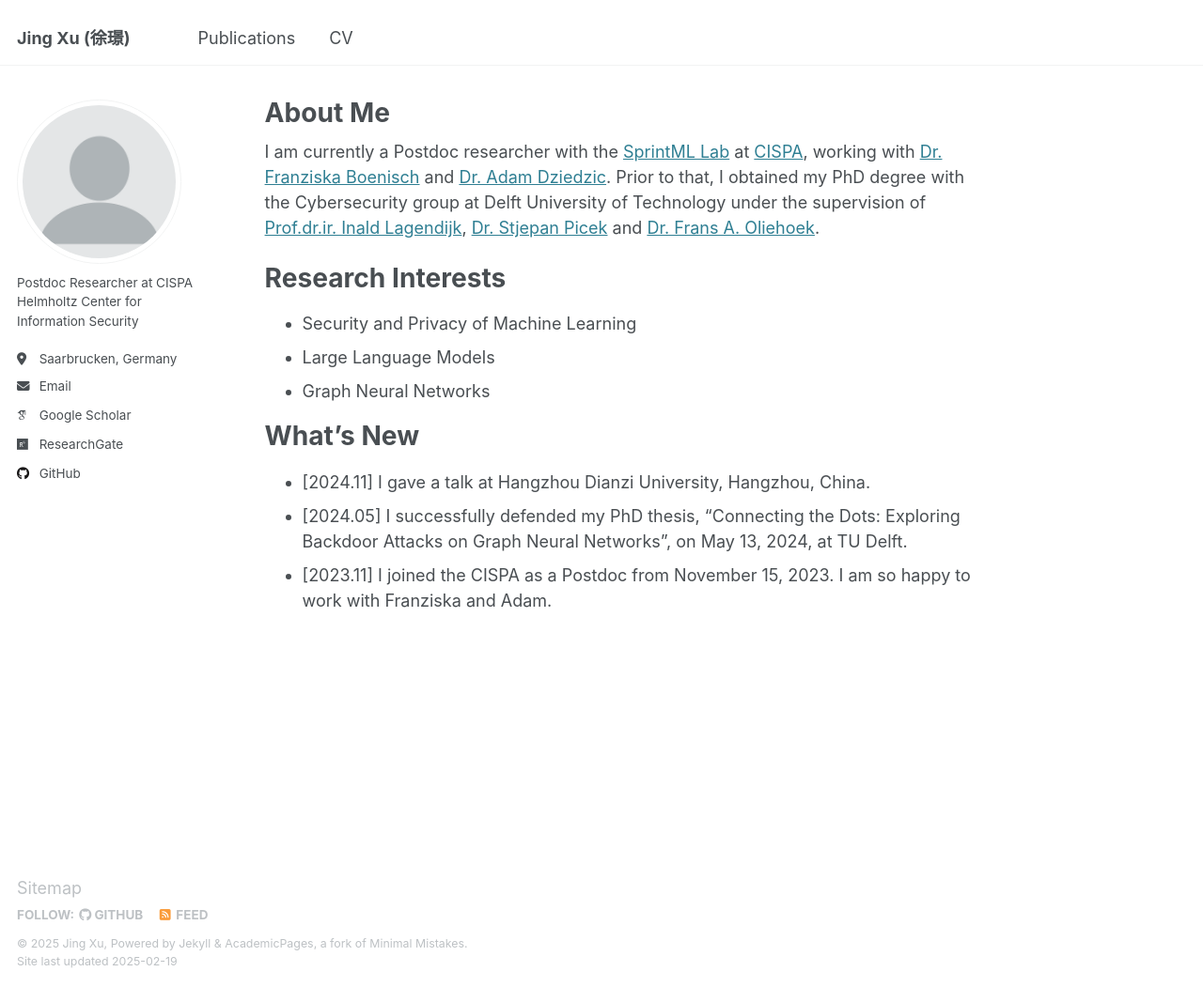
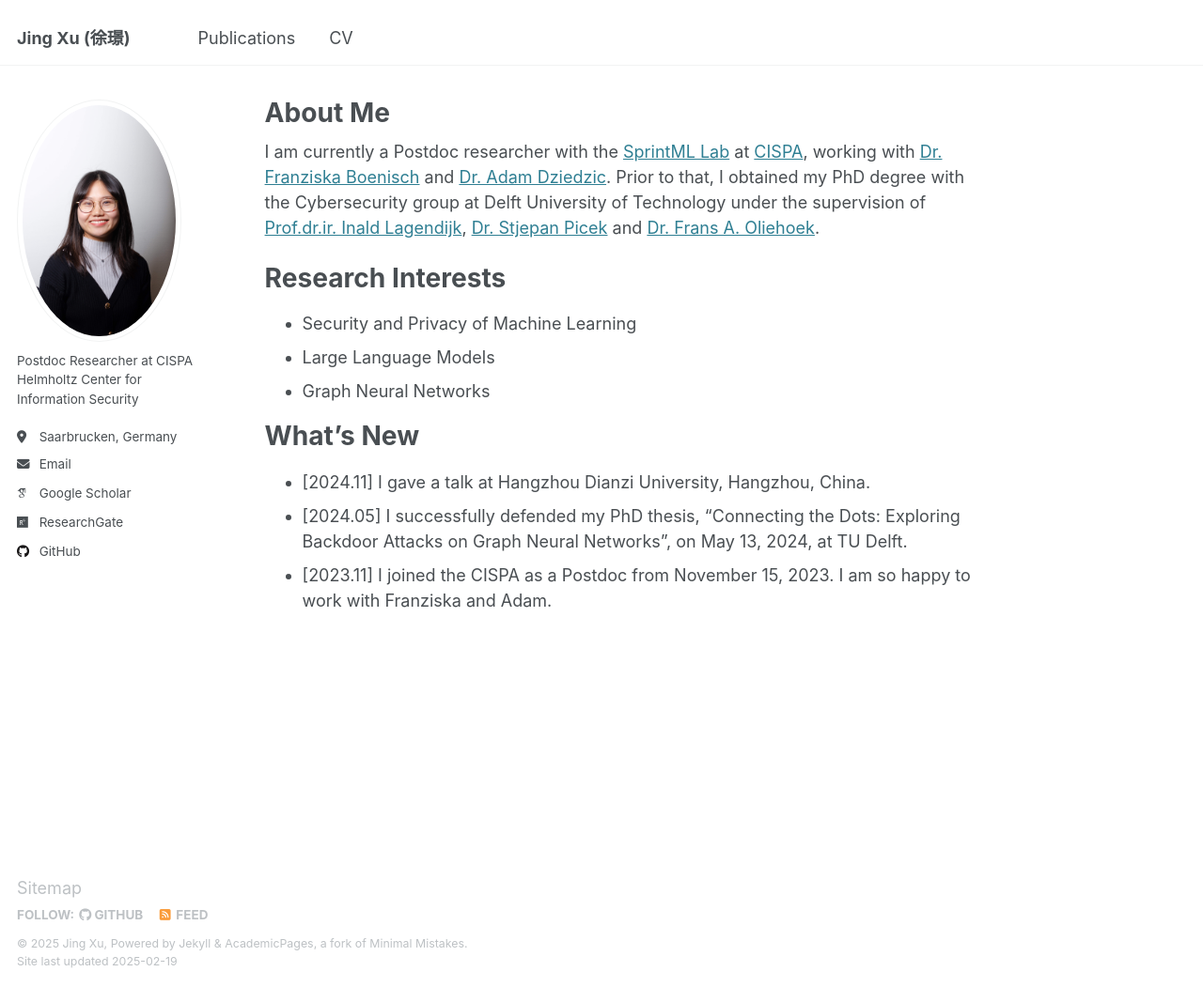
Before and after one commit to xujing1994/xujing1994.github.io, a Jekyll site: the page built from _pages/about.md, in a window 1280 px wide and 1051 px high. Shown: the whole window at 94% size. Built offline with Jekyll 4.4.1, drawn with Linux system fonts in a browser that asks for light colours; some web fonts are replaced.

Commit message:
Update _config.yml

```diff
--- a/_config.yml
+++ b/_config.yml
@@ -22,7 +22,7 @@ repository               : "xujing1994.github.io"
 #               Additional customization can be done by editing /_includes/author-profile.html
 author:
   # Biographic information
-  avatar           : "profile.png"
+  avatar           : "jingxu_small.jpg"
   # name             : "Your Sidebar Name"
   # pronouns         : # example: "she/her"
   bio              : "Postdoc Researcher at CISPA Helmholtz Center for Information Security"
```
